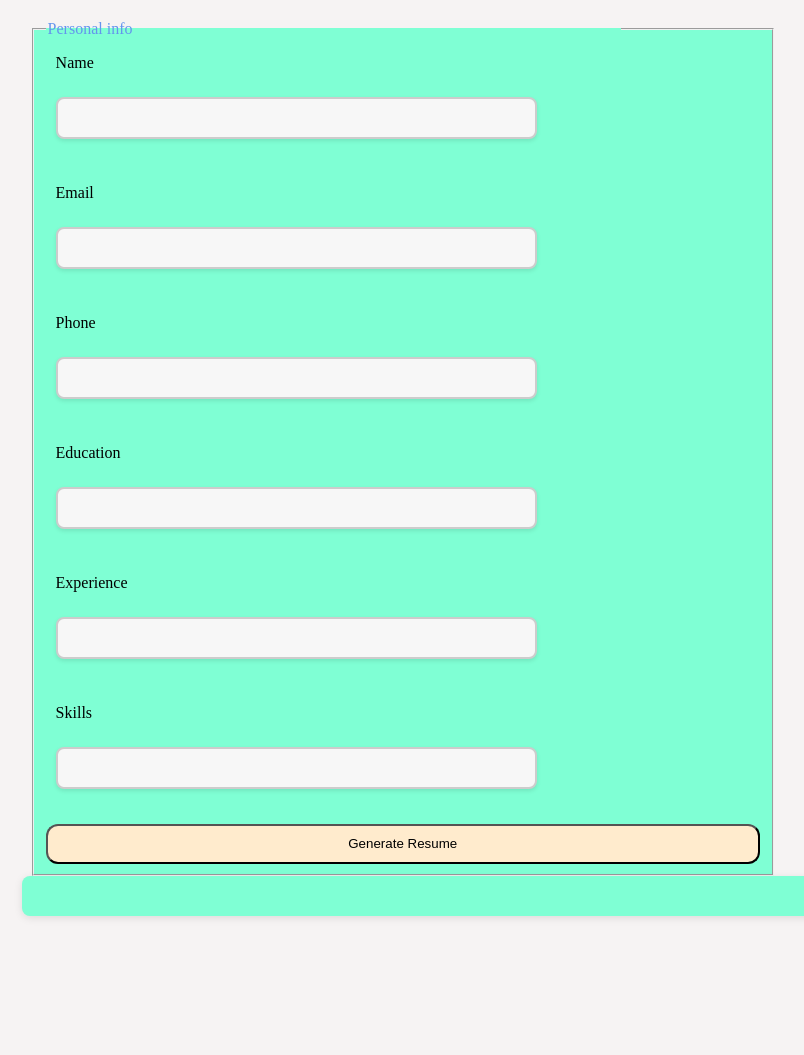
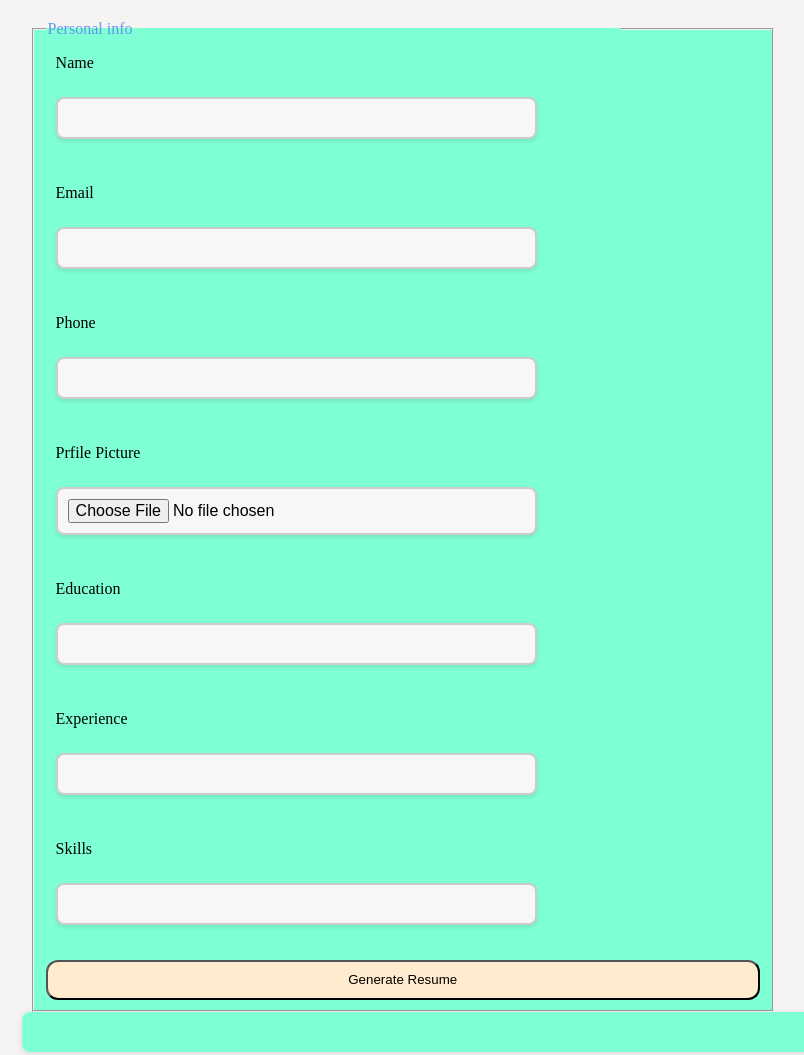
Before and after one commit to abdulmannan991/Hackathon_01, a plain HTML site: page Milestone_04/index.html in a window 1280 px wide. Shown: the whole page, without its empty margins (164-968 px from the left). Before the commit the page ends 936 px from the top, so only its background shows below. Drawn offline with Linux system fonts and the light colour scheme; files that its build step writes are made by us from their sources.

Commit message:
Update index.html

```diff
--- a/Milestone_04/index.html
+++ b/Milestone_04/index.html
@@ -32,6 +32,12 @@
                 <input class="labe" id="phone" type="number" required = "required">
 
         </div>
+
+        <div class="group">
+            <label class="labe" for="phone">Prfile Picture</label>
+            <input class="labe" id="profilepicture" accept="image/*" name="profilepicture" type="file" required = "required">
+
+    </div>
         <div class="group">
             <label class="labe" for="education">Education</label>
             <input class="labe" id="education" type="text" required = "required">
@@ -60,6 +66,8 @@
 
         </div>
 
+
+
         <script src="./script.js"></script>
 </body>
 </html>
```
